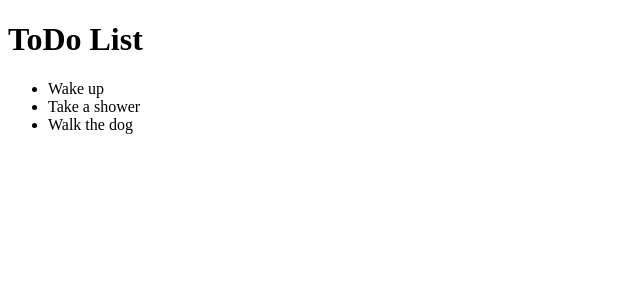
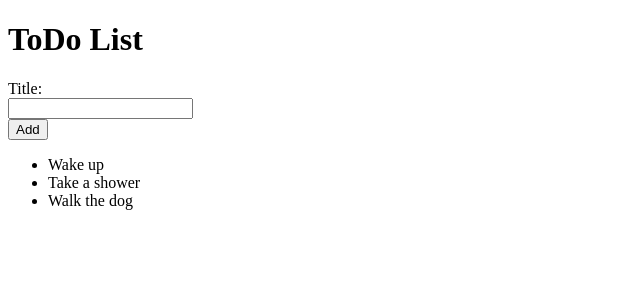
Before and after one commit to annaUniversal/react-todo, a React (Create React App) app: page / in a window 1280 px wide. Shown: the top 300 px of the page, without its empty margins (0-640 px from the left). Built offline with nearby package versions, Linux system fonts and the light colour scheme; the HTML template or start-up script is replaced by a standard one.

Commit message:
Added form and moved list rendering to a seoarate file

```diff
--- /dev/null
+++ b/src/AddTodoForm.js
@@ -0,0 +1,15 @@
+import React from 'react';
+
+let AddTodoForm = () => {
+    return (
+        <div>
+            <form>
+                <label htmlFor="todoTitle">Title:</label><br />
+                <input type="text" id="todoTitle" required /><br />
+            </form>
+            <button>Add</button>
+        </div>
+    );
+}
+
+export default AddTodoForm;
--- a/src/App.js
+++ b/src/App.js
@@ -1,30 +1,14 @@
 import React from 'react';
-
-let todoList = [
-  {
-    id: 1,
-    title: "Wake up"
-  },
-  {
-    id: 2,
-    title: "Take a shower"
-  },
-  {
-    id: 3,
-    title: "Walk the dog"
-  }
-];
+import TodoList from './TodoList';
+import AddTodoForm from './AddTodoForm.js';
 
 function App() {
   return(
-    <span>
+    <div>
       <h1>ToDo List</h1>
-      <ul>
-        {todoList.map( (item) =>
-          <li key={item.id}>{item.title}</li>
-        )}
-      </ul>
-    </span>
+      <AddTodoForm />
+      <TodoList />
+    </div>
   )
 };
 
--- /dev/null
+++ b/src/TodoList.js
@@ -0,0 +1,28 @@
+import React from 'react';
+
+let todoList = [
+    {
+      id: 1,
+      title: "Wake up"
+    },
+    {
+      id: 2,
+      title: "Take a shower"
+    },
+    {
+      id: 3,
+      title: "Walk the dog"
+    }
+  ];
+
+const TodoList = () =>{
+    return (
+        <ul>
+        {todoList.map( (item) =>
+          <li key={item.id}>{item.title}</li>
+        )}
+      </ul>
+    )
+}
+
+export default TodoList;
```
